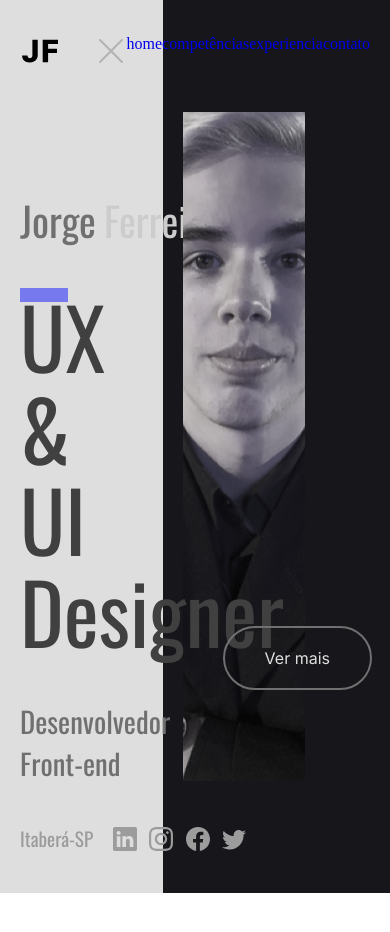
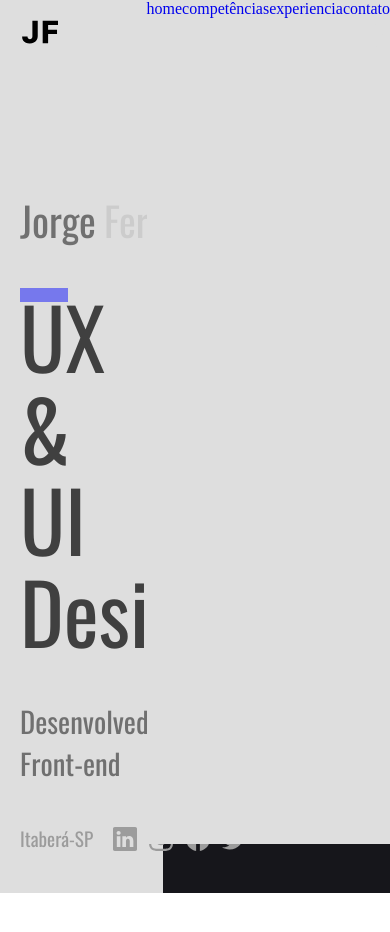
Before and after one commit to jorgeSilva/jorgeSilva.github.io, a React (Create React App) app: page / in a window 390 px wide. Both pictures are taken after a click on the element 354 px from the left and 53 px from the top of the page. Shown: the top 932 px of the page. After the commit the page ends 893 px from the top, so only its background shows below. Built offline with nearby package versions, Linux system fonts and the light colour scheme.

Commit message:
commit para teste de deploy

```diff
--- a/src/App.css
+++ b/src/App.css
@@ -29,6 +29,10 @@ body{
   --cor_primaria: #7678ed;
 }
 
+.locked{
+  overflow: hidden;
+}
+
 ul, li{
   list-style: none;
 }
--- a/src/components/LazyLoad/LazyLoad.module.css
+++ b/src/components/LazyLoad/LazyLoad.module.css
@@ -312,10 +312,77 @@ ul li svg{
 }
 
 .img_jorge{
-  background: url('../../assets/background/fotoJorge.png') no-repeat center center;
-  width: 75%;
+  background-image: url("../../assets/background/fotoJorge.png");
+  align-self: center;
+  width: 100%;
   height: 75%;
+  margin: auto auto;
+  padding-right: 50px;
+  justify-self: center;
+}
+
+@media (max-width:981px) {
+  .img{
+  grid-column: 6 / -1;
+  grid-row: 1/-1;
+  height: 100%;
+  background-color: var(--background);
+}
+
+.response_img{
+  display: grid;
+  grid-template-columns: repeat(7, 1fr);
+  height: 100%;
+}
+.img_fullscren{
+  height: 100%;
+  width: 250px;
+  display: flex;
+  align-items: center;
+  justify-content: center;
   margin: 0 auto;
+}
+
+.img_jorge{
+  background: url("../../assets/background/fotoJorge.png") no-repeat center center;
+  width: 100%;
+  height: 100%;
+  margin: auto auto;
+  justify-self: center;
+}
+}
+
+@media (max-width:450px) {
+  .img{
+  grid-column: 6 / -1;
+  grid-row: 1/-1;
+  height: 100%;
+  background-color: var(--background);
+  overflow: hidden;
+}
+
+.response_img{
+  display: grid;
+  grid-template-columns: repeat(7, 1fr);
+  height: 100%;
+}
+.img_fullscren{
+  height: 100%;
+  width: 120px;
+  display: flex;
+  align-items: center;
+  justify-content: center;
+  margin: 0 auto;
+  margin-left: 60px;
+}
+
+.img_jorge{
+  background: url("../../assets/background/fotoJorge.png") no-repeat center center;
+  width: 100%;
+  height: 100%;
+  margin: auto auto;
+  justify-self: center;
+}
 }
 
 
--- a/src/components/Navbar/Navbar.module.css
+++ b/src/components/Navbar/Navbar.module.css
@@ -3,7 +3,6 @@
   grid-template-columns: repeat(12, 1fr);
   top: 0;
   position: absolute;
-  align-items: center;
   width: 100%;
   z-index: 50;
   padding-top: 2.5rem;
@@ -19,6 +18,8 @@
   display: flex;
   justify-content: flex-end;
 }
+
+
 
 @media (max-width: 1460px) {
   .first_item{
@@ -44,7 +45,7 @@
 
 @media (max-width: 420px) {
   .header{
-    padding-top: 0px;
+    padding-top: 20px;
   }
 
   .first_item{
--- a/src/components/Sidebar/Sidebar.js
+++ b/src/components/Sidebar/Sidebar.js
@@ -4,40 +4,44 @@ import { ReactComponent as Burger } from '../../assets/svg/list.svg'
 import { ReactComponent as Close } from '../../assets/svg/x-lg.svg'
 import { Link } from 'react-router-dom'
 
-const Sidebar = ({classe}) => {
-  /* console.log(classe.current); */
+const Sidebar = () => {
   const [isActive, setIsActive] = React.useState(false)
 
   const handleClick = e =>{
     setIsActive(current => !current)
   }
+  const height_screen = window.innerHeight
 
-  React.useEffect(() =>{
-
-  }, [isActive])
+  React.useEffect(() => {
+    if(isActive){
+      window.document.body.classList.add('locked')
+    }else if(isActive == null){
+      window.document.body.classList.remove('locked')
+    }
+  })
 
   return (
     <>
       <div className={style.burger} onClick={handleClick}>
         {isActive ?
-          <div className={style.close_button}>
+          <div className={style.button_close}>
             <Close/>
-          </div>:
-          <div className={style.open_button}>
-            <Burger/>
-          </div>}
+          </div>
+          : <Burger/>}
       </div>
 
       {isActive &&
 
-      <div className={`${style.menu} ${isActive ? 'active' : ''}`}>
-        <nav>
+      <section className={`${isActive ? 'active' : ''}`}>
+        <div className={style.menu_position}>
+          <nav className={style.menu} style={{height: `${height_screen}px`}}>
             <Link style={{animationDelay: '.1s'}} to="#home">home</Link>
             <Link style={{animationDelay: '.2s'}} to="#competencias">competências</Link>
             <Link style={{animationDelay: '.3s'}} to="#experiencia">experiencia</Link>
             <Link style={{animationDelay: '.4s'}} to="#contato">contato</Link>
           </nav>
         </div>
+      </section>
       }
     </>
   )
--- a/src/components/Sidebar/Sidebar.module.css
+++ b/src/components/Sidebar/Sidebar.module.css
@@ -1,18 +1,31 @@
 .burger svg{
   background-repeat: no-repeat;
-  color: var(--cor5);
+  color: var(--cor2);
+  width: 2rem;
+  height: 2rem;
+  display: block;
+  z-index: 2;
+}
+
+.button_close{
+  z-index: 3;
+  position: absolute;
+  color: var(--cor11);
 }
 
 .burger{
   cursor: pointer;
 }
 
-.close_button svg{
-  width: 2rem;
-  height: 2rem;
+.menu_position{
+  position: relative;
 }
 
-.open_button svg{
-  width: 2rem;
-  height: 2rem;
+.menu{
+  position: fixed;
+  display: flex;
+  background-color: var(--cor2);
+  right: 0;
+  top: 0;
+  z-index: 2;
 }
```
Lines whose indentation alone changed are shown as unchanged.
